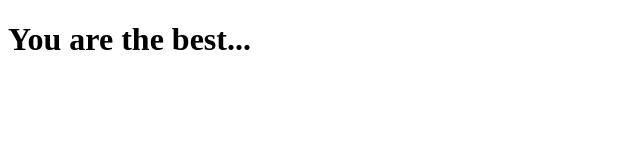
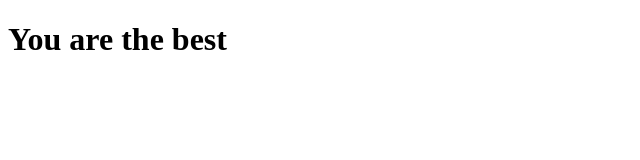
Before and after one commit to piterct/clone-tabnews, a Next.js app: page / in a window 1280 px wide. Shown: the top 160 px of the page, without its empty margins (0-640 px from the left). Built offline with nearby package versions, Linux system fonts and the light colour scheme.

Commit message:
Remove the final point to test the deployment

```diff
--- a/pages/index.js
+++ b/pages/index.js
@@ -1,5 +1,5 @@
 function Home() {
-    return <h1>You are the best... </h1>
+    return <h1>You are the best </h1>
 }
 
 export default Home;
```
